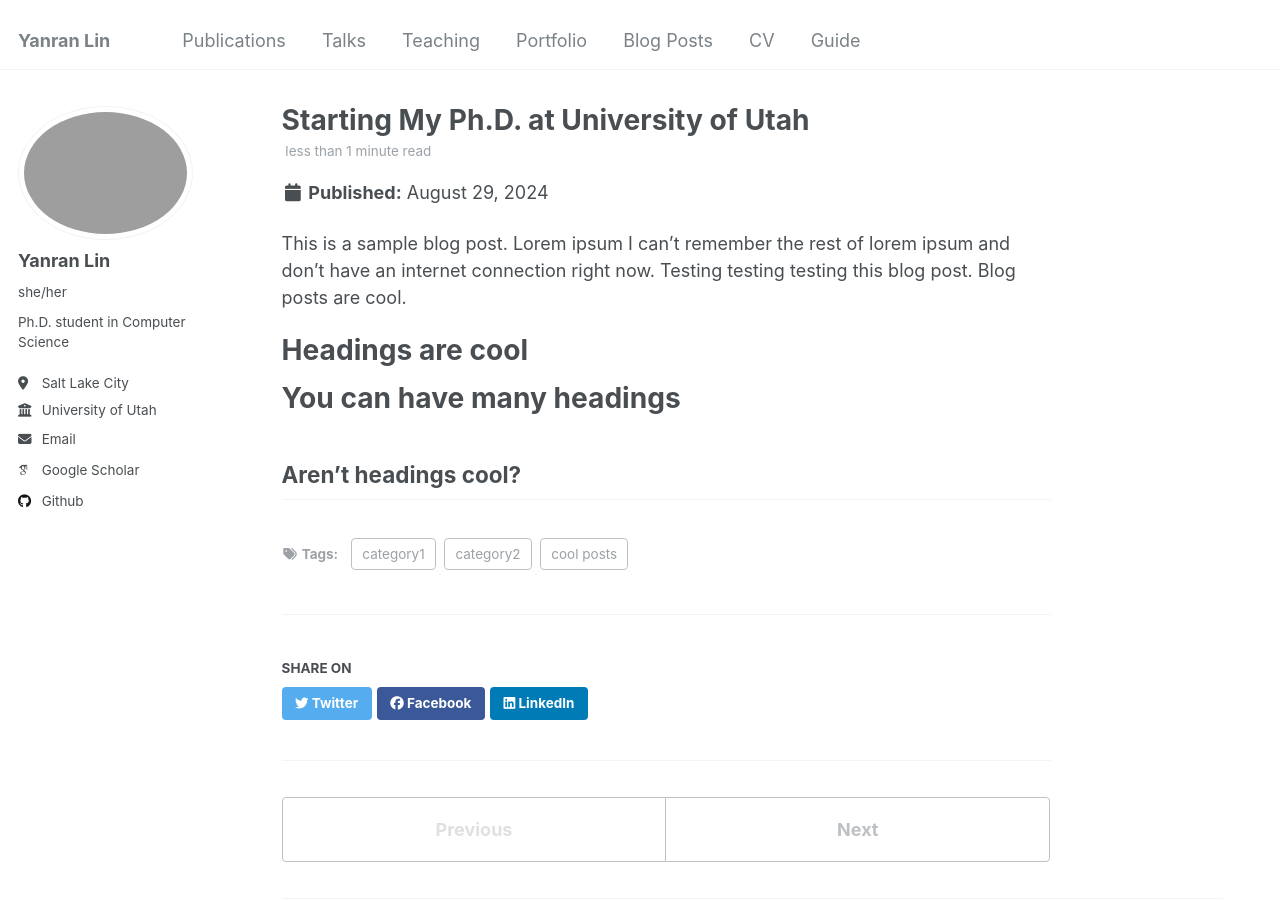
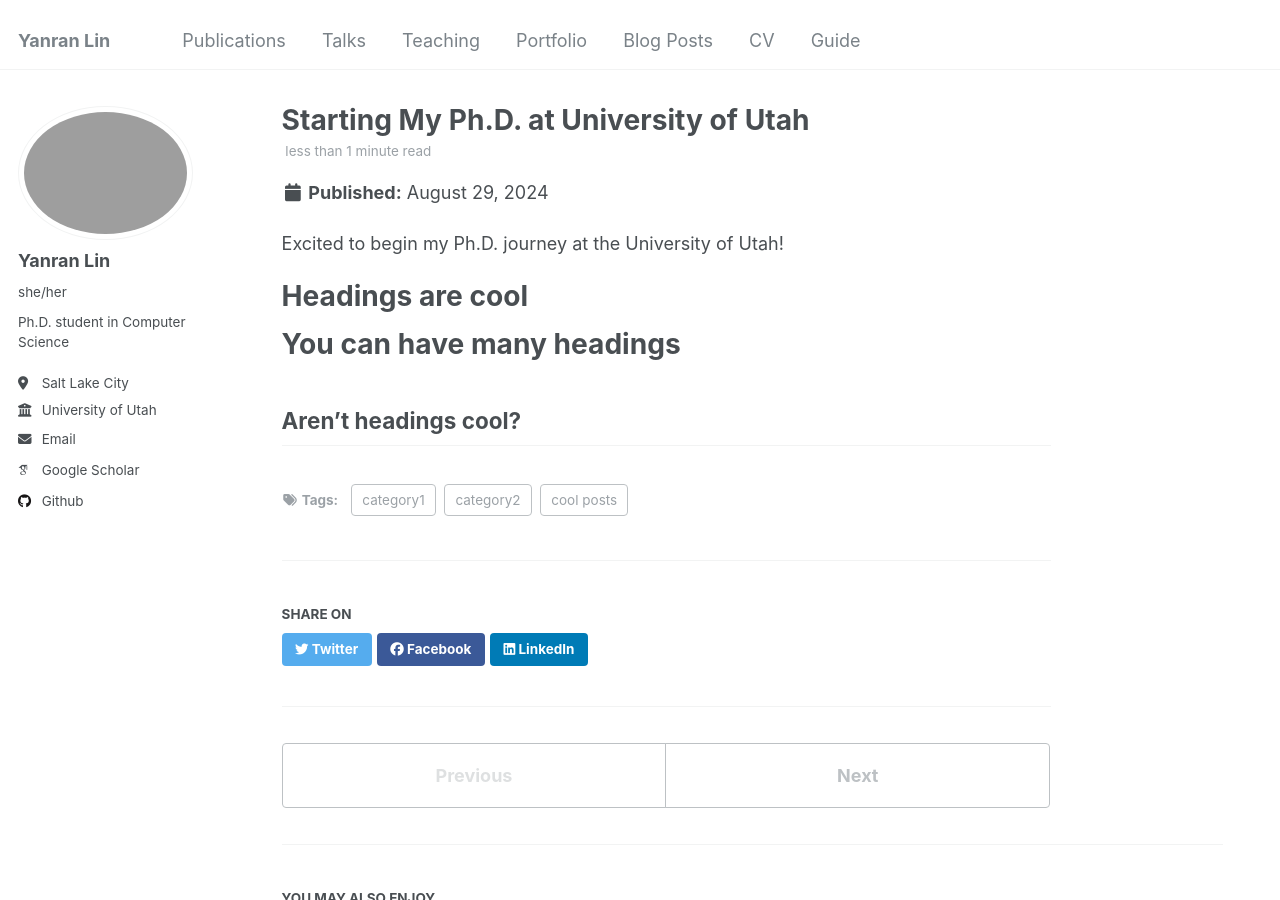
Before and after one commit to Belinda-007/Belinda-007.github.io, a Jekyll site: the page built from _posts/2012-08-14-blog-post-1.md, in a window 1280 px wide and 900 px high. Built offline with Jekyll 4.4.1, drawn with Linux system fonts in a browser that asks for light colours; some web fonts are replaced.

Commit message:
update post

```diff
--- a/_posts/2012-08-14-blog-post-1.md
+++ b/_posts/2012-08-14-blog-post-1.md
@@ -8,7 +8,7 @@ tags:
   - category2
 ---
 
-This is a sample blog post. Lorem ipsum I can't remember the rest of lorem ipsum and don't have an internet connection right now. Testing testing testing this blog post. Blog posts are cool.
+Excited to begin my Ph.D. journey at the University of Utah!
 
 Headings are cool
 ======
```
